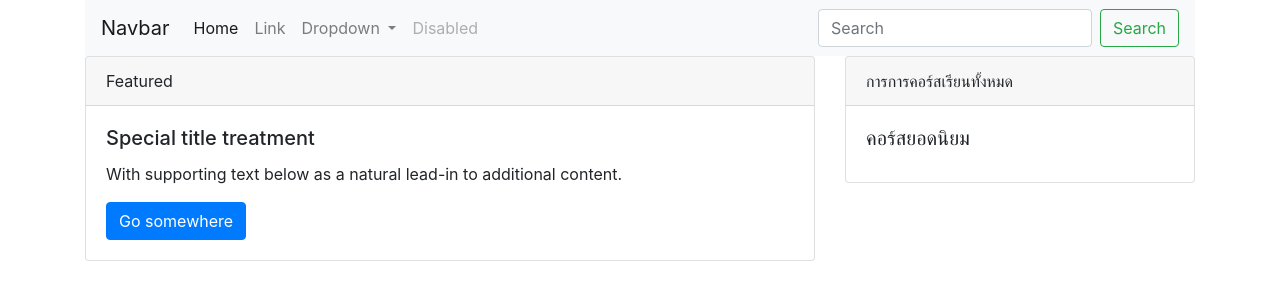
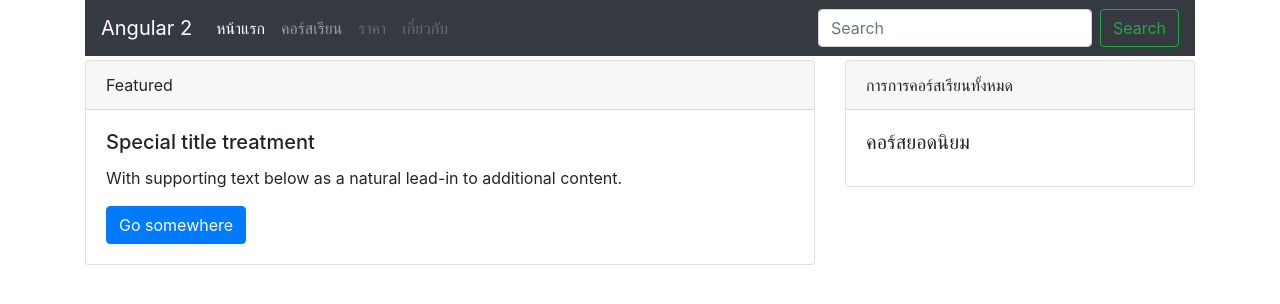
Before and after one commit to mcman007/NG4, an Angular app: page / in a window 1280 px wide. Shown: the top 304 px of the page. Built offline with nearby package versions, Linux system fonts and the light colour scheme.

Commit message:
Add leftComponent

```diff
--- a/src/app/app.component.html
+++ b/src/app/app.component.html
@@ -1,6 +1,6 @@
 <div class="container">
   <app-header></app-header>
-  <div class="row">
+  <div class="row pt-1">
     <div class="col-md-8">
       <div class="card">
         <div class="card-header">
--- a/src/app/app.module.ts
+++ b/src/app/app.module.ts
@@ -4,12 +4,14 @@ import { NgModule } from '@angular/core';
 import { AppComponent } from './app.component';
 import { SidebarComponent } from './sidebar/sidebar.component';
 import { HeaderComponent } from './shared/header/header.component';
+import { LeftComponent } from './left/left.component';
 
 @NgModule({
   declarations: [
     AppComponent,
     SidebarComponent,
-    HeaderComponent
+    HeaderComponent,
+    LeftComponent
   ],
   imports: [
     BrowserModule
--- /dev/null
+++ b/src/app/left/left.component.ts
@@ -0,0 +1,19 @@
+import { Component, OnInit } from '@angular/core';
+
+@Component({
+  selector: 'app-left',
+  template: `
+    <p>
+      left works!
+    </p>
+  `,
+  styles: []
+})
+export class LeftComponent implements OnInit {
+
+  constructor() { }
+
+  ngOnInit() {
+  }
+
+}
--- a/src/app/shared/header/header.component.html
+++ b/src/app/shared/header/header.component.html
@@ -1,5 +1,5 @@
-<nav class="navbar navbar-expand-lg navbar-light bg-light">
-    <a class="navbar-brand" href="#">Navbar</a>
+<nav class="navbar navbar-expand-lg navbar-dark bg-dark">
+    <a class="navbar-brand" href="#">Angular 2</a>
     <button class="navbar-toggler" type="button" data-toggle="collapse" data-target="#navbarSupportedContent" aria-controls="navbarSupportedContent" aria-expanded="false" aria-label="Toggle navigation">
       <span class="navbar-toggler-icon"></span>
     </button>
@@ -7,24 +7,16 @@
     <div class="collapse navbar-collapse" id="navbarSupportedContent">
       <ul class="navbar-nav mr-auto">
         <li class="nav-item active">
-          <a class="nav-link" href="#">Home <span class="sr-only">(current)</span></a>
+          <a class="nav-link" href="#">หน้าแรก <span class="sr-only">(current)</span></a>
         </li>
         <li class="nav-item">
-          <a class="nav-link" href="#">Link</a>
-        </li>
-        <li class="nav-item dropdown">
-          <a class="nav-link dropdown-toggle" href="#" id="navbarDropdown" role="button" data-toggle="dropdown" aria-haspopup="true" aria-expanded="false">
-            Dropdown
-          </a>
-          <div class="dropdown-menu" aria-labelledby="navbarDropdown">
-            <a class="dropdown-item" href="#">Action</a>
-            <a class="dropdown-item" href="#">Another action</a>
-            <div class="dropdown-divider"></div>
-            <a class="dropdown-item" href="#">Something else here</a>
-          </div>
+          <a class="nav-link" href="#">คอร์สเรียน</a>
         </li>
         <li class="nav-item">
-          <a class="nav-link disabled" href="#">Disabled</a>
+          <a class="nav-link disabled" href="#">ราคา</a>
+        </li>
+        <li class="nav-item">
+          <a class="nav-link disabled" href="#">เกี่ยวกับ</a>
         </li>
       </ul>
       <form class="form-inline my-2 my-lg-0">
```
Also changed, not shown: 1 other file (tests, documents, lock files or other folders).
